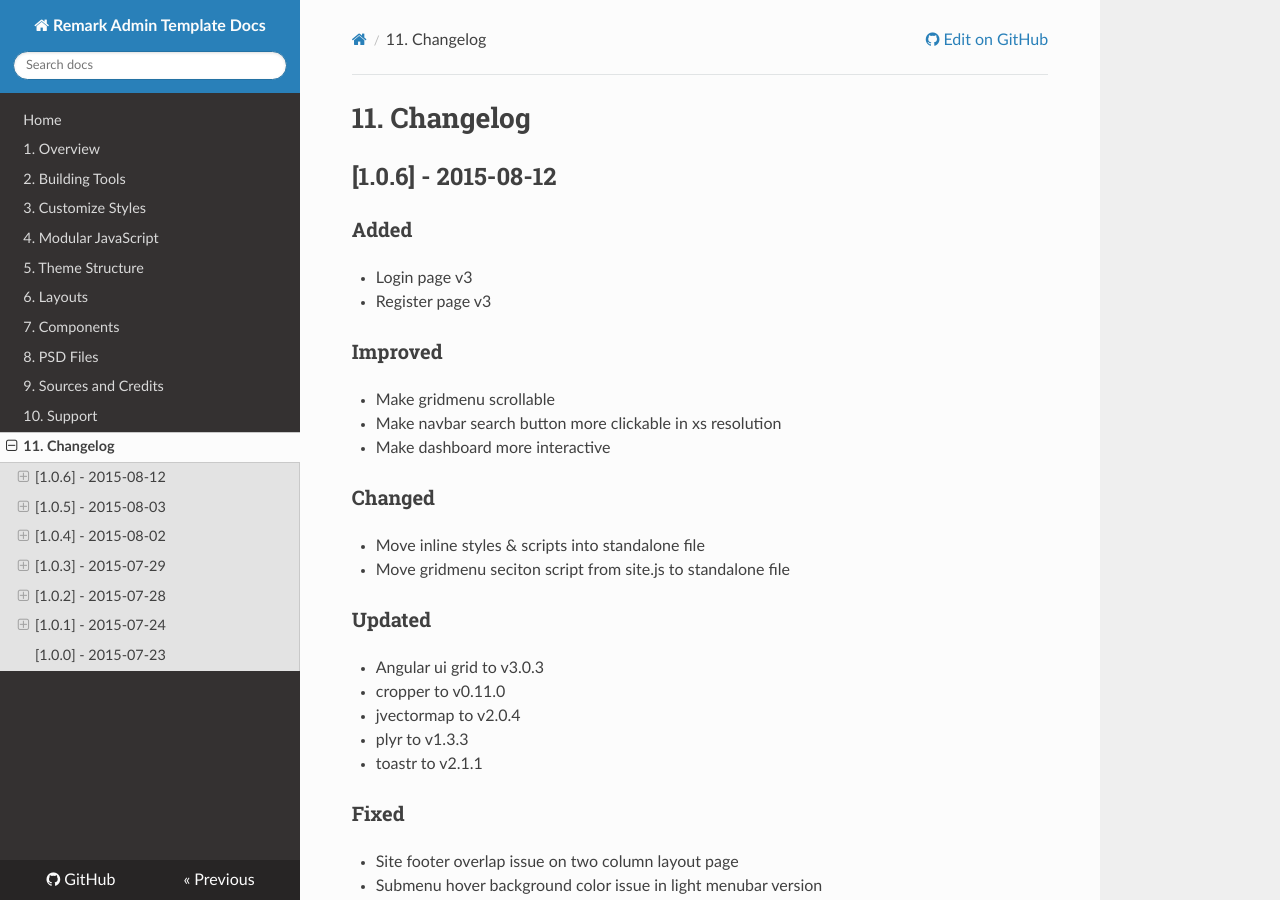
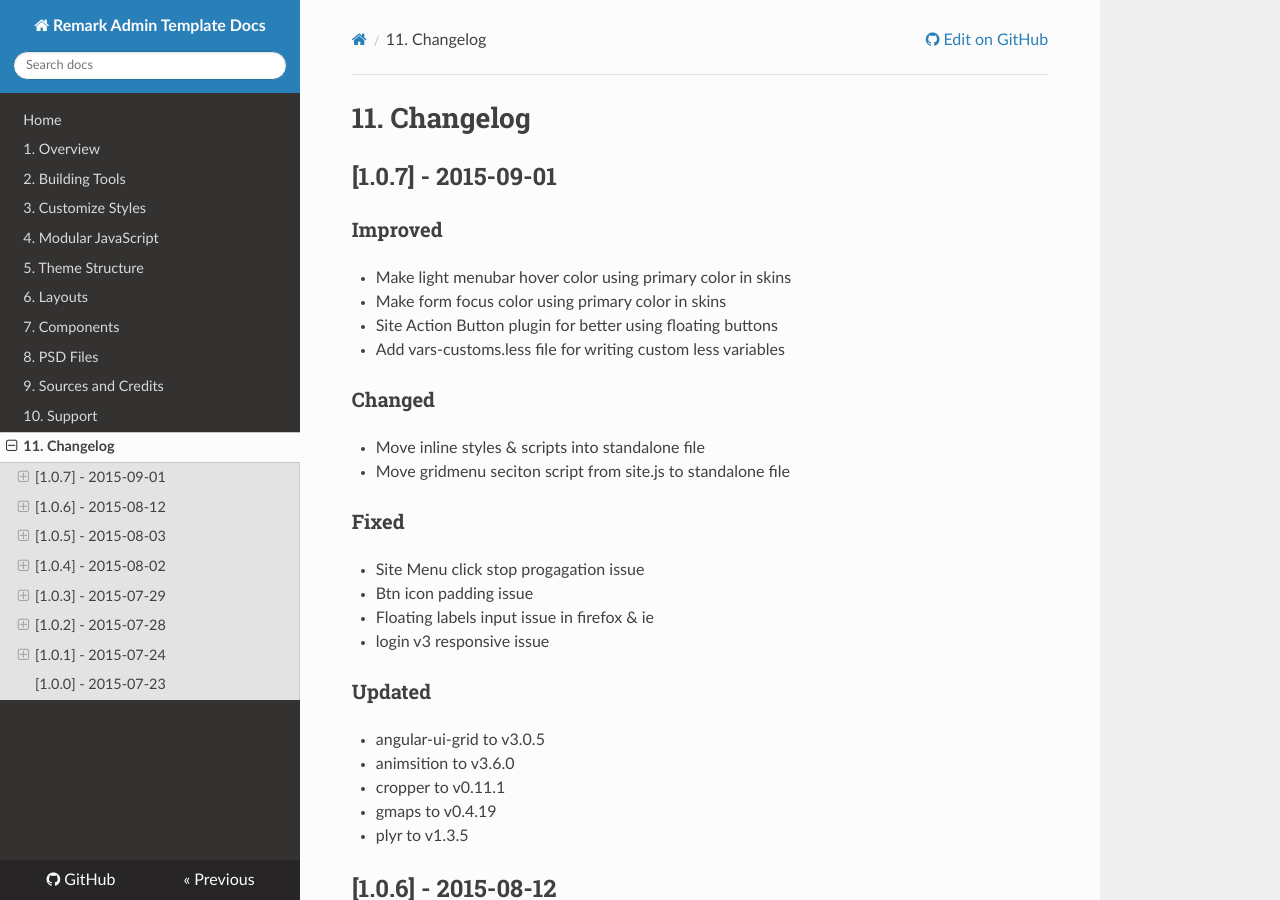
Before and after one commit to thecreation/remark-docs, an MkDocs documentation site: the page built from docs/changelog.md, in a window 1280 px wide and 900 px high. Built offline with MkDocs 1.6.1, drawn with Linux system fonts in a browser that asks for light colours; nearby versions of some CDN libraries; old or Windows-style settings are respelled for this version of MkDocs.

Commit message:
commit message

```diff
--- a/docs/changelog.md
+++ b/docs/changelog.md
@@ -1,4 +1,29 @@
 #11. Changelog
+
+[1.0.7] - 2015-09-01
+--------------------
+### Improved
+- Make light menubar hover color using primary color in skins
+- Make form focus color using primary color in skins
+- Site Action Button plugin for better using floating buttons
+- Add vars-customs.less file for writing custom less variables
+
+### Changed
+- Move inline styles & scripts into standalone file
+- Move gridmenu seciton script from site.js to standalone file
+
+### Fixed
+- Site Menu click stop progagation issue
+- Btn icon padding issue
+- Floating labels input issue in firefox & ie
+- login v3 responsive issue
+
+### Updated
+- angular-ui-grid to v3.0.5
+- animsition to v3.6.0
+- cropper to v0.11.1
+- gmaps to v0.4.19
+- plyr to v1.3.5
 
 [1.0.6] - 2015-08-12
 --------------------
```
Also changed, not shown: docs/credits.md (+13 -13 lines), resources.json (+13 -13 lines).
